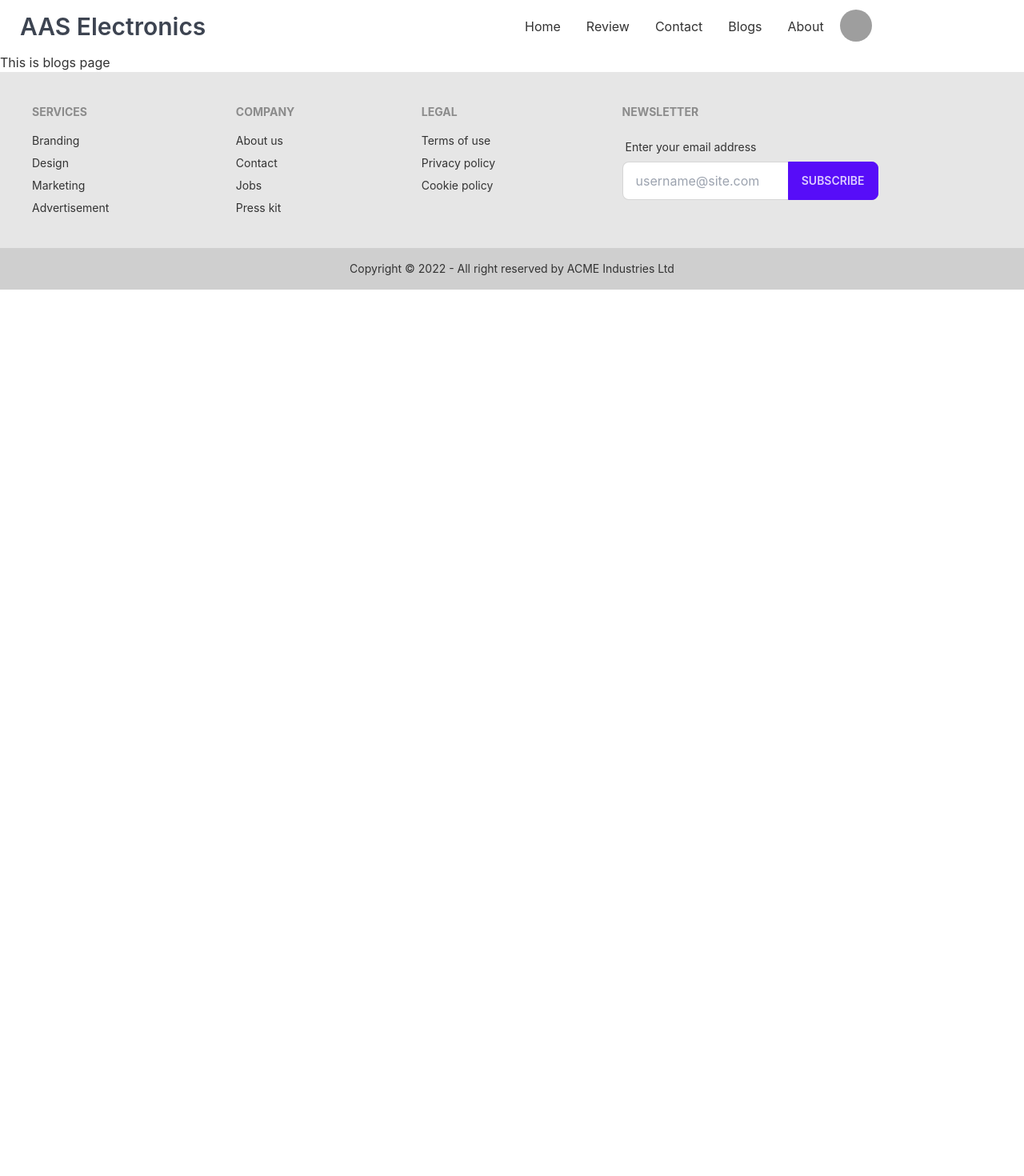
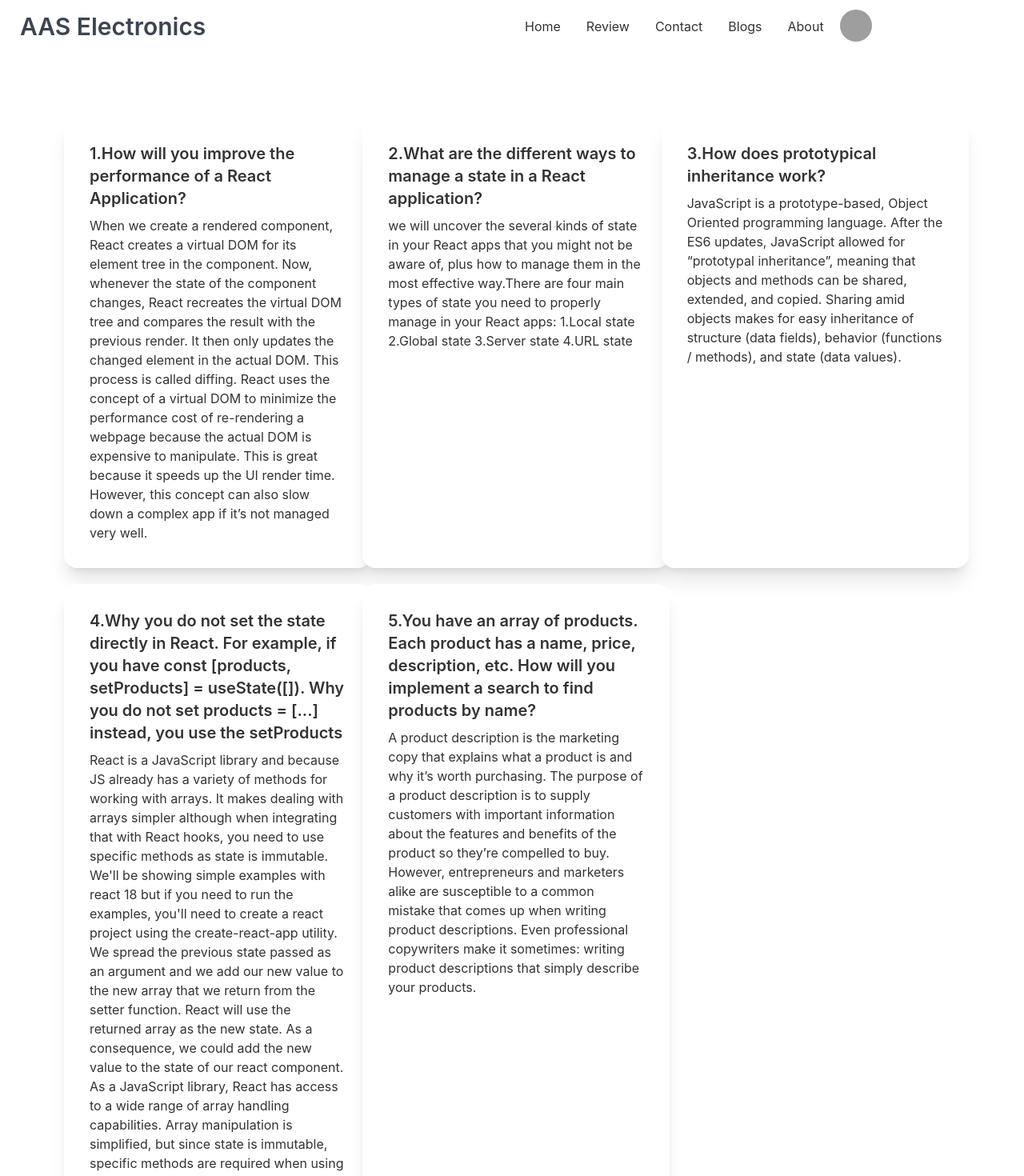
Before and after one commit to abdulawalsuhail/manufactural-assign, a React (Create React App) app: page /blogs in a window 1280 px wide. Shown: the top 1470 px of the page at 80% size. Before the commit the page ends 800 px from the top, so only its background shows below. Built offline with nearby package versions, Linux system fonts and the light colour scheme; no server answers; grey boxes are pictures that could not be loaded.

Commit message:
blogs page done

```diff
--- a/src/pages/Blogs/Blogs.js
+++ b/src/pages/Blogs/Blogs.js
@@ -2,8 +2,64 @@ import React from 'react';
 
 const Blogs = () => {
     return (
-        <div>
-            <h2>This is blogs page</h2>
+        <div class="grid grid-cols-1 lg:grid-cols-3 p-8 m-12">
+
+            <div class="card w-96 bg-base-100 shadow-xl">
+                <div class="card-body">
+                    <h2 class="card-title">1.How will you improve the performance of a React Application?</h2>
+                    <p>When we create a rendered component, React creates a virtual DOM for its element tree in the component. Now, whenever the state of the component changes, React recreates the virtual DOM tree and compares the result with the previous render.
+
+                        It then only updates the changed element in the actual DOM. This process is called diffing.
+
+                        React uses the concept of a virtual DOM to minimize the performance cost of re-rendering a webpage because the actual DOM is expensive to manipulate.
+
+                        This is great because it speeds up the UI render time. However, this concept can also slow down a complex app if it’s not managed very well.</p>
+                </div>
+            </div>
+
+            <div class="card w-96 bg-base-100 shadow-xl">
+                <div class="card-body">
+                    <h2 class="card-title">2.What are the different ways to manage a state in a React application?</h2>
+                    <p>we will uncover the several kinds of state in your React apps that you might not be aware of, plus how to manage them in the most effective way.There are four main types of state you need to properly manage in your React apps:
+
+                        1.Local state
+                        2.Global state
+                        3.Server state
+                        4.URL state</p>
+                </div>
+            </div>
+
+            <div class="card w-96 bg-base-100 shadow-xl">
+                <div class="card-body">
+                    <h2 class="card-title">3.How does prototypical inheritance work?</h2>
+                    <p>JavaScript is a prototype-based, Object Oriented programming language. After the ES6 updates, JavaScript allowed for “prototypal inheritance”, meaning that objects and methods can be shared, extended, and copied.
+
+                        Sharing amid objects makes for easy inheritance of structure (data fields), behavior (functions / methods), and state (data values).</p>
+                </div>
+            </div>
+            <div class="card w-96 bg-base-100 shadow-xl mt-5">
+                <div class="card-body">
+                    <h2 class="card-title">4.Why you do not set the state directly in React. For example, if you have const [products, setProducts] = useState([]). Why you do not set products = [...] instead, you use the setProducts</h2>
+                    <p>React is a JavaScript library and because JS already has a variety of methods for working with arrays. It makes dealing with arrays simpler although when integrating that with React hooks, you need to use specific methods as state is immutable.
+
+                        We'll be showing simple examples with react 18 but if you need to run the examples, you'll need to create a react project using the create-react-app utility.
+
+
+
+                        We spread the previous state passed as an argument and we add our new value to the new array that we return from the setter function. React will use the returned array as the new state. As a consequence, we could add the new value to the state of our react component.
+
+
+                        As a JavaScript library, React has access to a wide range of array handling capabilities. Array manipulation is simplified, but since state is immutable, specific methods are required when using React hooks.</p>
+                </div>
+            </div>
+            <div class="card w-96 bg-base-100 shadow-xl mt-5">
+                <div class="card-body">
+                    <h2 class="card-title">5.You have an array of products. Each product has a name, price, description, etc. How will you implement a search to find products by name?</h2>
+                    <p>A product description is the marketing copy that explains what a product is and why it’s worth purchasing. The purpose of a product description is to supply customers with important information about the features and benefits of the product so they’re compelled to buy.
+
+                        However, entrepreneurs and marketers alike are susceptible to a common mistake that comes up when writing product descriptions. Even professional copywriters make it sometimes: writing product descriptions that simply describe your products.</p>
+                </div>
+            </div>
         </div>
     );
 };
```
